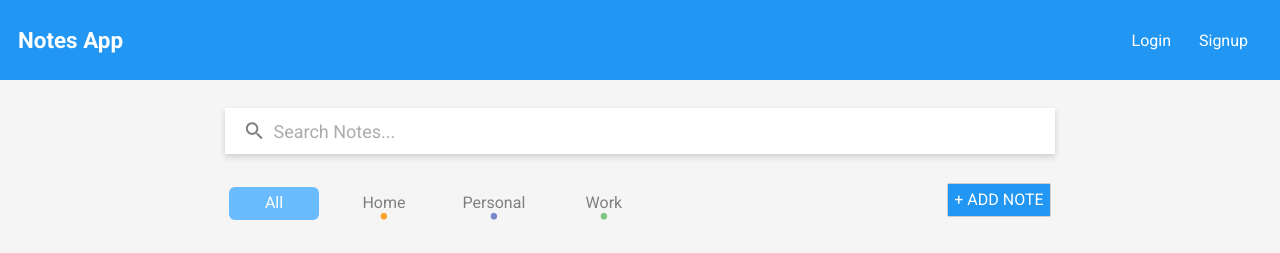
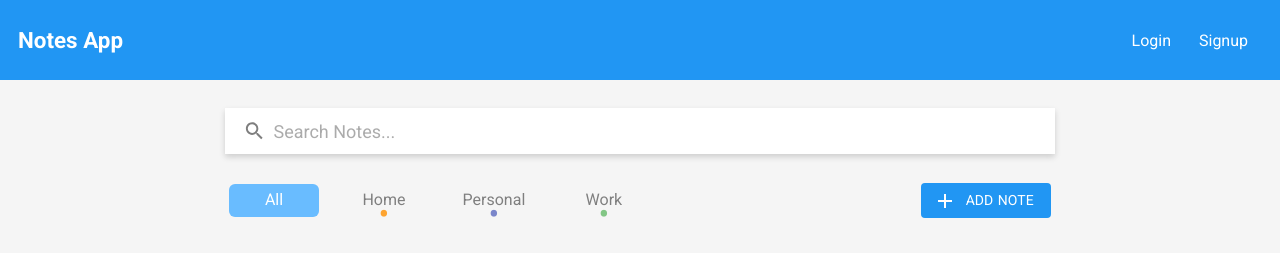
Before and after one commit to lanxeon/notes-app-frontend-svelte, a Svelte app: page / in a window 1280 px wide. Shown: the top 253 px of the page. Built offline with nearby package versions, Linux system fonts and the light colour scheme; no server answers.

Commit message:
added '+ Add Note' btn

```diff
--- a/src/Components/Subheader/Subheader.svelte
+++ b/src/Components/Subheader/Subheader.svelte
@@ -11,7 +11,10 @@
       <SubheaderButton text="Work" color="green" showDot />
     </div>
     <div class="subheader__content__right">
-      <button> + ADD NOTE </button>
+      <button>
+        <img src="/assets/add.svg" alt="add-icon" />
+        <span>ADD NOTE</span>
+      </button>
     </div>
   </div>
 </div>
@@ -37,7 +40,27 @@
       &__right {
         button {
           background-color: #2196f3;
+          font-size: 0.875rem;
+          line-height: 19px;
+          word-spacing: 1.25px;
+          width: 130px;
           color: #fff;
+          display: flex;
+          flex-direction: row;
+          align-items: center;
+          justify-content: space-evenly;
+          margin: 0;
+          outline: none;
+          border: none;
+          border-radius: 4px;
+          padding: 0.5rem 1rem;
+          cursor: pointer;
+
+          img {
+            width: 1em;
+            height: 1em;
+            margin-right: 0.85em;
+          }
         }
       }
     }
```
